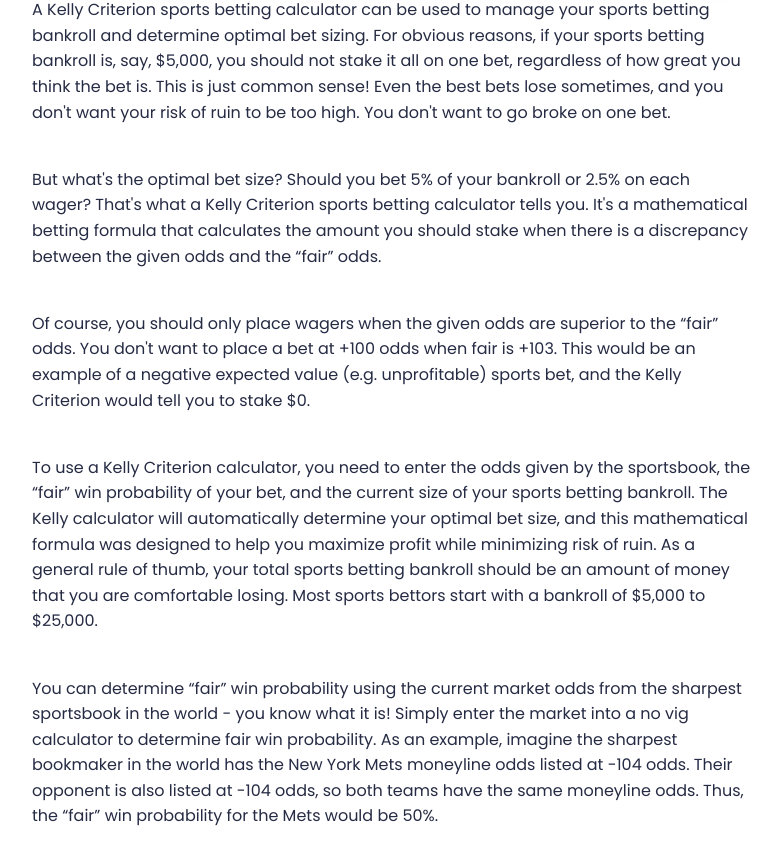
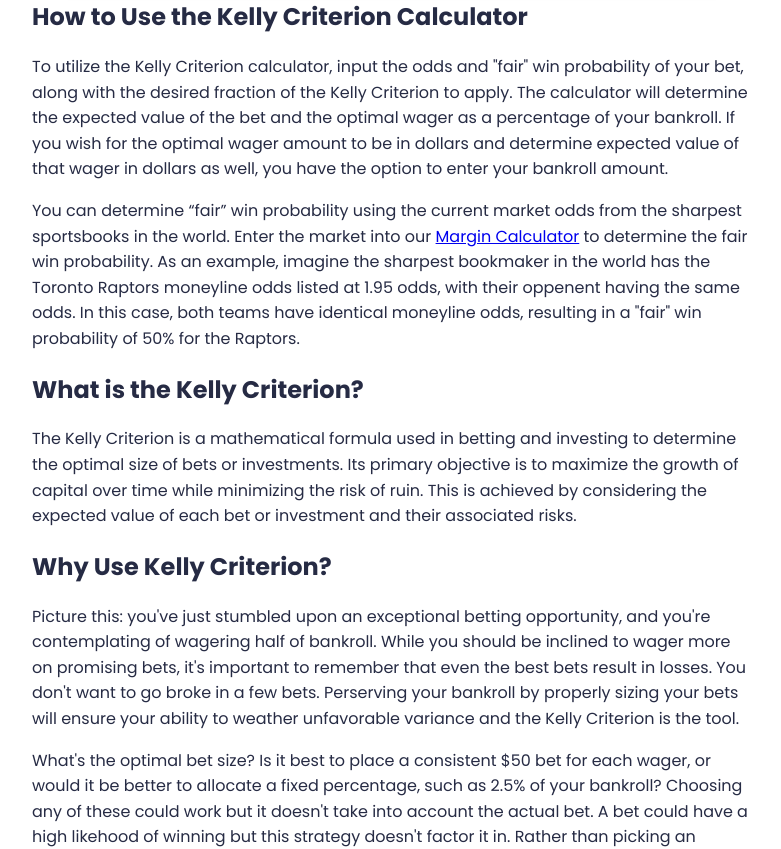
Before and after one commit to ale2cs/Sports-Betting-Web-Scraper, a Next.js app in the folder oddsea/: page /betting-calculators/kelly-criterion in a window 1280 px wide. Shown: the part 499-1348 px from the top of the page, without its empty margins (248-1029 px from the left). Built offline with nearby package versions, Linux system fonts and the light colour scheme.

Commit message:
Kelly Criterion rough paragraphs

```diff
--- a/oddsea/app/betting-calculators/kelly-criterion/page.js
+++ b/oddsea/app/betting-calculators/kelly-criterion/page.js
@@ -1,5 +1,6 @@
 "use client";
 import { useEffect, useState } from "react";
+import Link from "next/link";
 import calcStyles from "styles/calculators.module.css";
 import kellyStyles from "styles/kelly.module.css";
 import { ev, kellyCriterion, validate } from "utils/calculator-utils";
@@ -41,18 +42,18 @@ export default function KellyCriterion() {
 
     if (odds != 0 && winProbability != 0) {
       changeOutputs("evPercentage", (expectedValue * 100).toFixed(2));
+      changeOutputs("wagerPercentage", (multiplier * kelly * 100).toFixed(2));
     } else {
       changeOutputs("evPercentage", "0.00");
+      changeOutputs("wagerPercentage", "0.00");
     }
     if (expectedValue > 0) {
-      changeOutputs("wagerPercentage", (multiplier * kelly * 100).toFixed(2));
       changeOutputs(
         "evDollar",
         (expectedValue * multiplier * kelly * bankroll).toFixed(2)
       );
       changeOutputs("wagerDollar", (multiplier * kelly * bankroll).toFixed(2));
     } else {
-      changeOutputs("wagerPercentage", "0.00");
       changeOutputs("evDollar", "0.00");
       changeOutputs("wagerDollar", "0.00");
     }
@@ -70,7 +71,7 @@ export default function KellyCriterion() {
         </h1>
         <aside>
           The Kelly Criterion Calculator will calculate the expected value of
-          your bet and tell you how much of your bank roll to wager.
+          your bet and tell you how much to wager.
         </aside>
       </header>
       <main className={calcStyles["main-container"]}>
@@ -82,7 +83,7 @@ export default function KellyCriterion() {
                   <label>Kelly Multiplier</label>
                   <input
                     name="multiplier"
-                    placeholder="Enter Multiplier"
+                    placeholder="0.3"
                     type="string"
                     id="american"
                     onChange={(e) => changeInputs(e)}
@@ -92,7 +93,7 @@ export default function KellyCriterion() {
                   <label>Bankroll</label>
                   <input
                     name="bankroll"
-                    placeholder="Enter Multiplier"
+                    placeholder="5000"
                     type="string"
                     id="american"
                     onChange={(e) => changeInputs(e)}
@@ -102,7 +103,7 @@ export default function KellyCriterion() {
                   <label>Odds</label>
                   <input
                     name="odds"
-                    placeholder="Enter Odds"
+                    placeholder="2.1"
                     type="string"
                     id="decimal"
                     onChange={(e) => changeInputs(e)}
@@ -112,7 +113,7 @@ export default function KellyCriterion() {
                   <label>Win Probability</label>
                   <input
                     name="winProbability"
-                    placeholder="Enter Win Probability"
+                    placeholder="50"
                     type="string"
                     id="fractional"
                     onChange={(e) => changeInputs(e)}
@@ -141,53 +142,78 @@ export default function KellyCriterion() {
           </div>
         </section>
         <section className={calcStyles["calc-footer"]}>
+          <h2>How to Use the Kelly Criterion Calculator</h2>
           <p>
-            A Kelly Criterion sports betting calculator can be used to manage
-            your sports betting bankroll and determine optimal bet sizing. For
-            obvious reasons, if your sports betting bankroll is, say, $5,000,
-            you should not stake it all on one bet, regardless of how great you
-            think the bet is. This is just common sense! Even the best bets lose
-            sometimes, and you don't want your risk of ruin to be too high. You
-            don't want to go broke on one bet.
+            To utilize the Kelly Criterion calculator, input the odds and "fair"
+            win probability of your bet, along with the desired fraction of the
+            Kelly Criterion to apply. The calculator will determine the expected
+            value of the bet and the optimal wager as a percentage of your
+            bankroll. If you wish for the optimal wager amount to be in dollars
+            and determine expected value of that wager in dollars as well, you
+            have the option to enter your bankroll amount.
           </p>
           <p>
-            <br />
-            But what's the optimal bet size? Should you bet 5% of your bankroll
-            or 2.5% on each wager? That's what a Kelly Criterion sports betting
-            calculator tells you. It's a mathematical betting formula that
-            calculates the amount you should stake when there is a discrepancy
-            between the given odds and the “fair” odds.
+            You can determine “fair” win probability using the current market
+            odds from the sharpest sportsbooks in the world. Enter the market
+            into our{" "}
+            <Link href="/betting-calculators/margin">Margin Calculator</Link> to
+            determine the fair win probability. As an example, imagine the
+            sharpest bookmaker in the world has the Toronto Raptors moneyline
+            odds listed at 1.95 odds, with their oppenent having the same odds.
+            In this case, both teams have identical moneyline odds, resulting in
+            a "fair" win probability of 50% for the Raptors.
+          </p>
+          <h2>What is the Kelly Criterion?</h2>
+          <p>
+            The Kelly Criterion is a mathematical formula used in betting and
+            investing to determine the optimal size of bets or investments. Its
+            primary objective is to maximize the growth of capital over time
+            while minimizing the risk of ruin. This is achieved by considering
+            the expected value of each bet or investment and their associated
+            risks.
+          </p>
+          <h2>Why Use Kelly Criterion?</h2>
+          <p>
+            Picture this: you've just stumbled upon an exceptional betting
+            opportunity, and you're contemplating of wagering half of bankroll.
+            While you should be inclined to wager more on promising bets, it's
+            important to remember that even the best bets result in losses. You
+            don't want to go broke in a few bets. Perserving your bankroll by
+            properly sizing your bets will ensure your ability to weather
+            unfavorable variance and the Kelly Criterion is the tool.
           </p>
           <p>
-            <br />
-            Of course, you should only place wagers when the given odds are
-            superior to the “fair” odds. You don't want to place a bet at +100
-            odds when fair is +103. This would be an example of a negative
-            expected value (e.g. unprofitable) sports bet, and the Kelly
-            Criterion would tell you to stake $0.
+            What's the optimal bet size? Is it best to place a consistent $50
+            bet for each wager, or would it be better to allocate a fixed
+            percentage, such as 2.5% of your bankroll? Choosing any of these
+            could work but it doesn't take into account the actual bet. A bet
+            could have a high likehood of winning but this strategy doesn't
+            factor it in. Rather than picking an arbitrary flat value or
+            percentage, the Kelly Criterion will tailor the bet size for each
+            bet by considering the odds and the bet's probability to win.
           </p>
           <p>
-            <br />
-            To use a Kelly Criterion calculator, you need to enter the odds
-            given by the sportsbook, the “fair” win probability of your bet, and
-            the current size of your sports betting bankroll. The Kelly
-            calculator will automatically determine your optimal bet size, and
-            this mathematical formula was designed to help you maximize profit
-            while minimizing risk of ruin. As a general rule of thumb, your
-            total sports betting bankroll should be an amount of money that you
-            are comfortable losing. Most sports bettors start with a bankroll of
-            $5,000 to $25,000.
+            Expected values of bets vary and so should bet sizes to match them.
+            Why opt for a bet a fixed rate, whether its flat or based on
+            percentage, when a bet with an expected value of 3% is higher than
+            one with an expected value of 2%? The higher expected value of a bet
+            , the more advantageous it becomes to stake larger amounts, since
+            potential returns increase. The Kelly Criterion follows this logic
+            of scaling bet sizes proportionally to maximize your ability to
+            profit.
           </p>
+          <h2>Why Use Fractional Kelly Criterion?</h2>
           <p>
-            <br />
-            You can determine “fair” win probability using the current market
-            odds from the sharpest sportsbook in the world - you know what it
-            is! Simply enter the market into a no vig calculator to determine
-            fair win probability. As an example, imagine the sharpest bookmaker
-            in the world has the New York Mets moneyline odds listed at -104
-            odds. Their opponent is also listed at -104 odds, so both teams have
-            the same moneyline odds. Thus, the “fair” win probability for the
-            Mets would be 50%.
+            Although the Kelly Criterion is a very useful tool for calculating
+            wager sizes, only a fraction should be considered. It is the Kelly
+            mulitplier input in the calculator. Even the sharpest sportsbooks
+            can't predict everything precisly, possible having errors in their
+            calculations. Taking errors into account it could mean that the
+            "fair" odds we are inputing are a bit off. There is also the odds of
+            a market that are constantly changing and when you place a bet, the
+            "fair" odds can move out of your favor. Where you get burnt the most
+            will be when you over estimate your edge. It is better to be
+            conservitive and use a fraction or multiplier of 0.2-0.3.
           </p>
         </section>
       </main>
--- a/oddsea/styles/globals.css
+++ b/oddsea/styles/globals.css
@@ -7,7 +7,6 @@ body {
 }
 
 h1, h2 {
-  color: #000000;
 }
 
 p, aside {
--- a/oddsea/styles/margin.module.css
+++ b/oddsea/styles/margin.module.css
@@ -133,7 +133,7 @@
   }
 
   .option-label {
-    margin: auto 0;
+    margin: auto auto;
   }
 
   .odds {
--- a/oddsea/styles/navbar.module.css
+++ b/oddsea/styles/navbar.module.css
@@ -36,6 +36,8 @@
   border: none;
   color: #262b44;
   font-size: 1rem;
+  margin: 0;
+  padding: 0;
   border: none;
   display: flex;
   justify-content: space-between;
```
Also changed, not shown: oddsea/app/betting-calculators/margin/page.js (+47 -14 lines).
